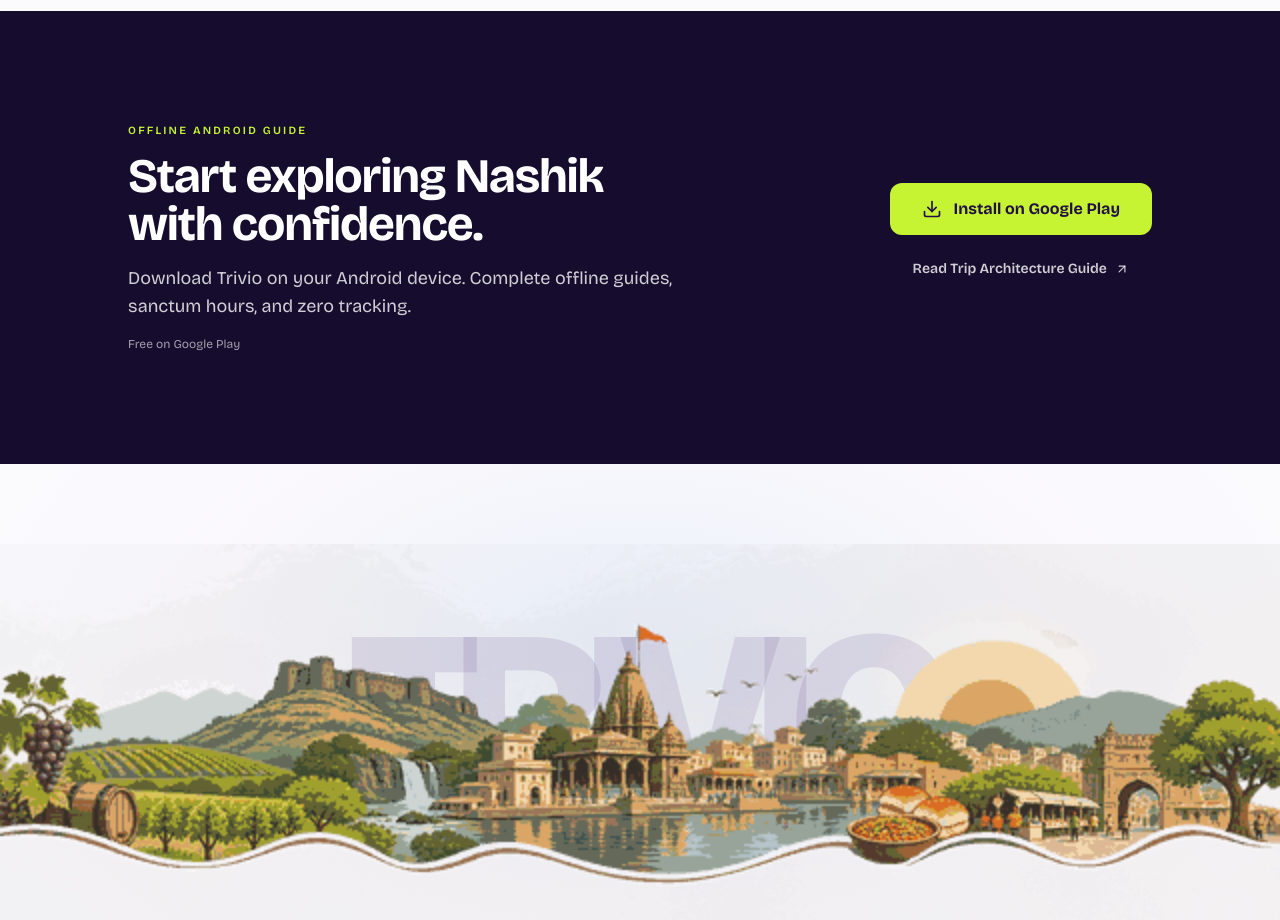
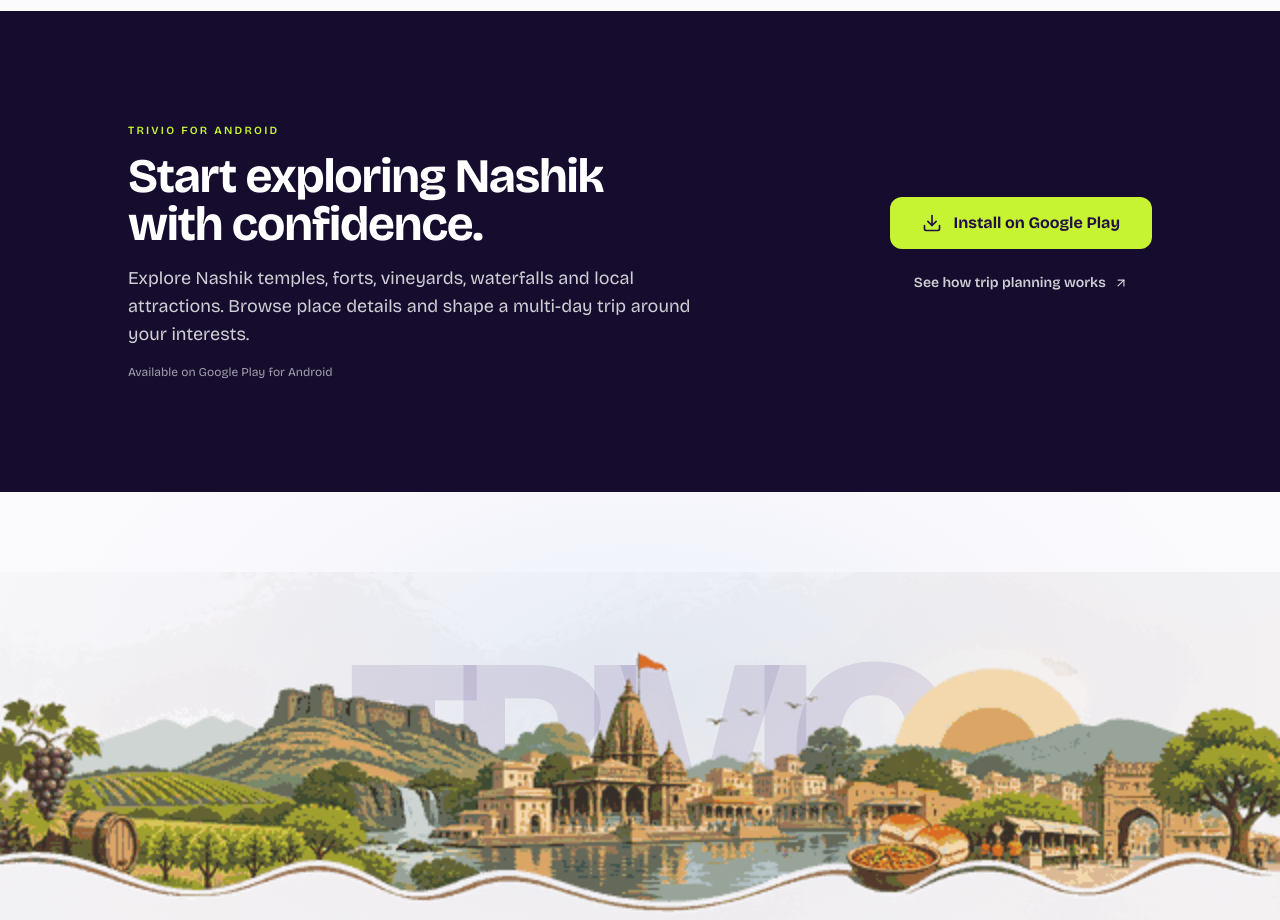
Before and after one commit to sooubh/nashik, a Next.js app: page / in a window 1280 px wide. Shown: the part 6740-7660 px from the top of the page. Built offline with nearby package versions, Linux system fonts and the light colour scheme.

Commit message:
Improve truthful search content: src/components/landing/DownloadCta.tsx

```diff
--- a/src/components/landing/DownloadCta.tsx
+++ b/src/components/landing/DownloadCta.tsx
@@ -12,16 +12,16 @@ export function DownloadCta() {
         {/* Left Column: Heading & Value */}
         <div className="max-w-xl">
           <p className="mb-3 text-[11px] font-semibold uppercase tracking-[0.2em] text-signal-lime">
-            Offline Android Guide
+            TRIVIO FOR ANDROID
           </p>
           <h2 className="text-3xl sm:text-4xl lg:text-5xl font-bold tracking-tight text-white mb-4 leading-tight">
             Start exploring Nashik with confidence.
           </h2>
           <p className="text-base sm:text-lg text-white/80 leading-relaxed">
-            Download Trivio on your Android device. Complete offline guides, sanctum hours, and zero tracking.
+            Explore Nashik temples, forts, vineyards, waterfalls and local attractions. Browse place details and shape a multi-day trip around your interests.
           </p>
           <div className="mt-4 text-xs text-white/60">
-            <span>Free on Google Play</span>
+            <span>Available on Google Play for Android</span>
           </div>
         </div>
 
@@ -41,7 +41,7 @@ export function DownloadCta() {
             href="/trip-planner"
             className="inline-flex min-h-[44px] items-center justify-center gap-2 text-white/80 hover:text-white text-xs sm:text-sm font-semibold px-4 py-2.5 transition-colors"
           >
-            <span>Read Trip Architecture Guide</span>
+            <span>See how trip planning works</span>
             <ArrowUpRight className="w-3.5 h-3.5" />
           </Link>
         </div>
```
